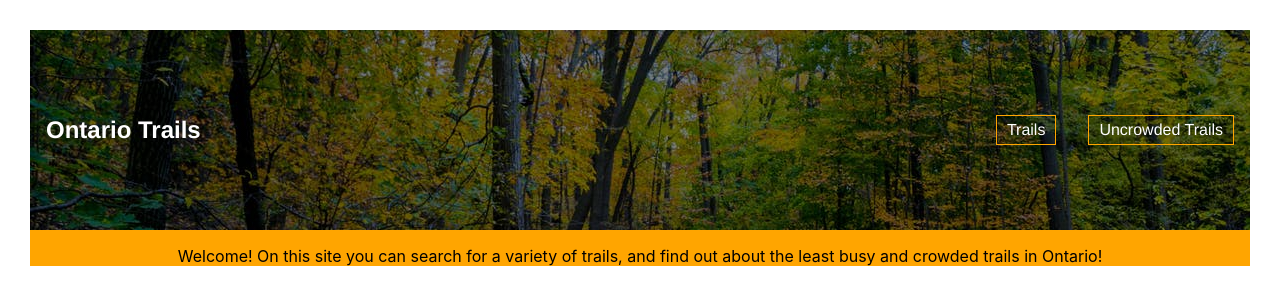
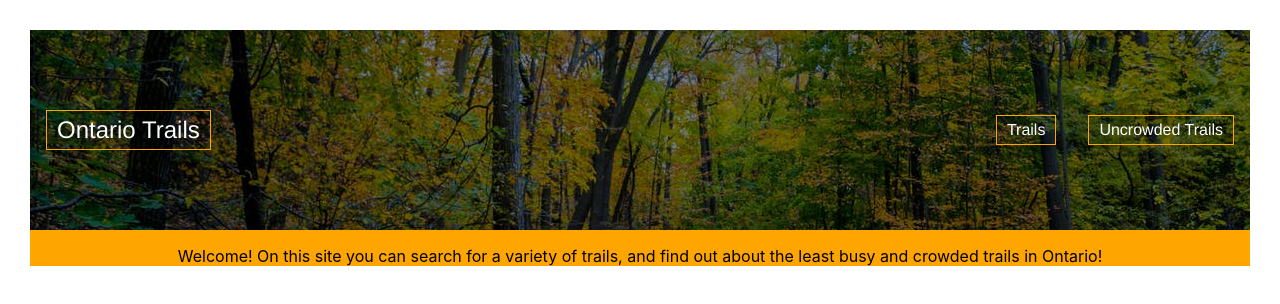
Before and after one commit to shailikadakia/Ontario-Trails-App, a React (Create React App) app in the folder react-app/: page / in a window 1280 px wide. Shown: the top 304 px of the page. Built offline with nearby package versions, Linux system fonts and the light colour scheme.

Commit message:
add homepage link

```diff
--- a/react-app/src/components/Navbar.js
+++ b/react-app/src/components/Navbar.js
@@ -61,7 +61,7 @@ export default function Navbar() {
         </Toolbar>
       </AppBar> */}
       <header className='navbar'>
-        <div className='navbar__title navbar__item'>Ontario Trails</div>
+        <div className='navbar__title navbar__item'><Link className="link button" to="/">Ontario Trails</Link></div>
         <div className='navbar__item'><Link className="link button" to="/trails">Trails</Link></div>
          <div className='navbar__item'><Link className="link button" to="/uncrowded">Uncrowded Trails</Link> </div>
     </header>
```
